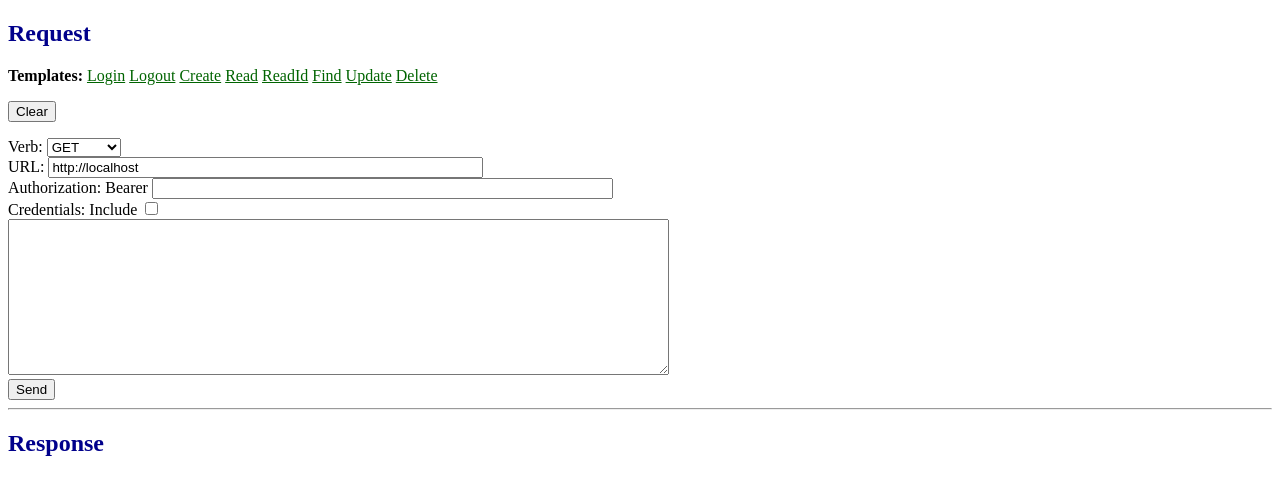
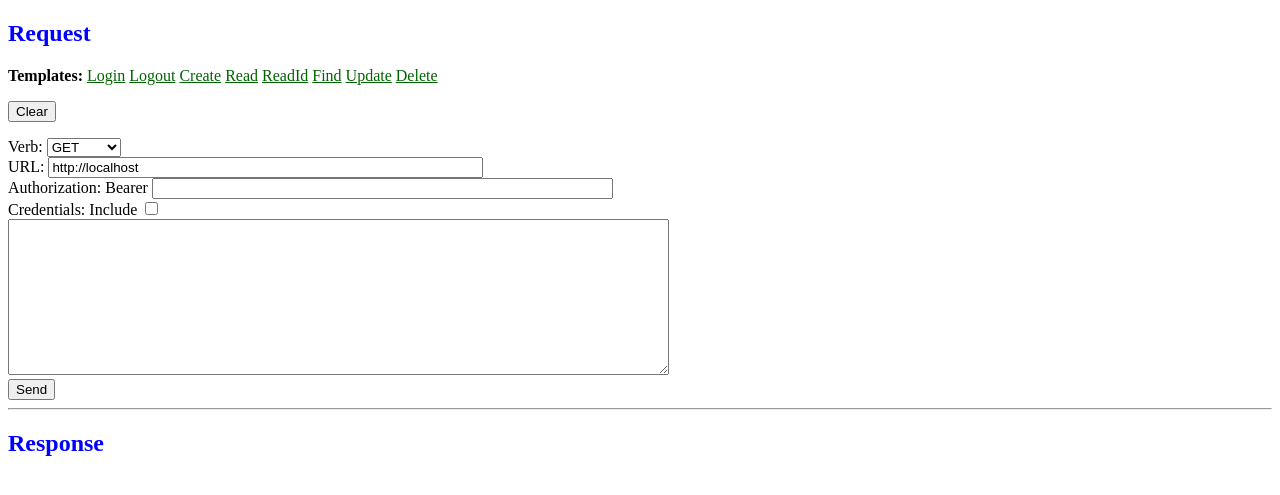
Before and after one commit to BYU-ITC-210/BYU-ITC-210.github.io, a Jekyll site: the page callapi.html, which Jekyll copies as it is, in a window 1280 px wide. Shown: the top 495 px of the page. Built offline with Jekyll 4.4.1, drawn with Linux system fonts in a browser that asks for light colours.

Commit message:
Lighten the headings

```diff
--- a/callapi.html
+++ b/callapi.html
@@ -4,7 +4,7 @@
 	<title>CallApi</title>
 	<style>
 h2 {
-	color: darkblue;
+	color: blue;
 }
 .tlnk {
 	text-decoration: underline;
```
